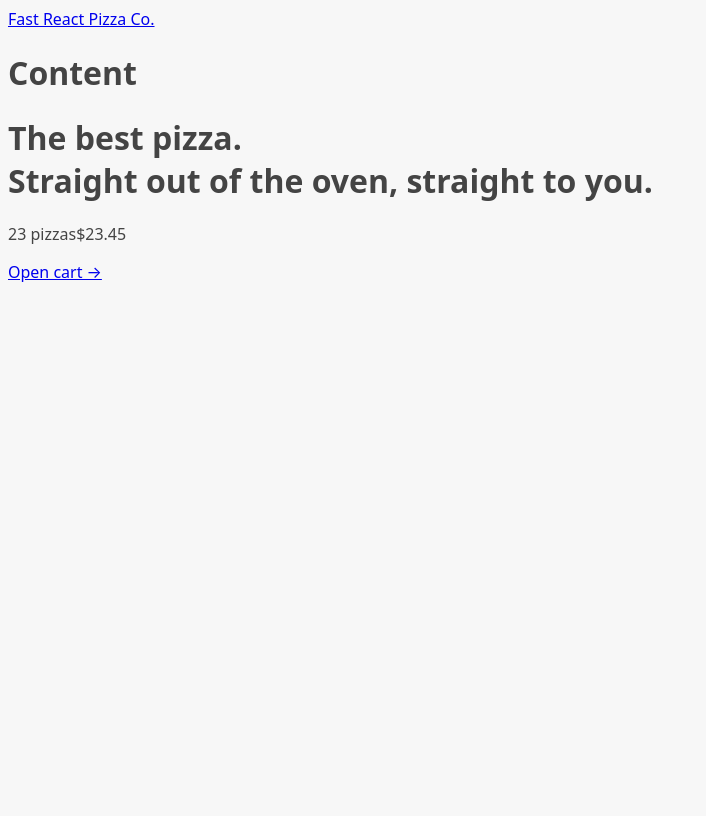
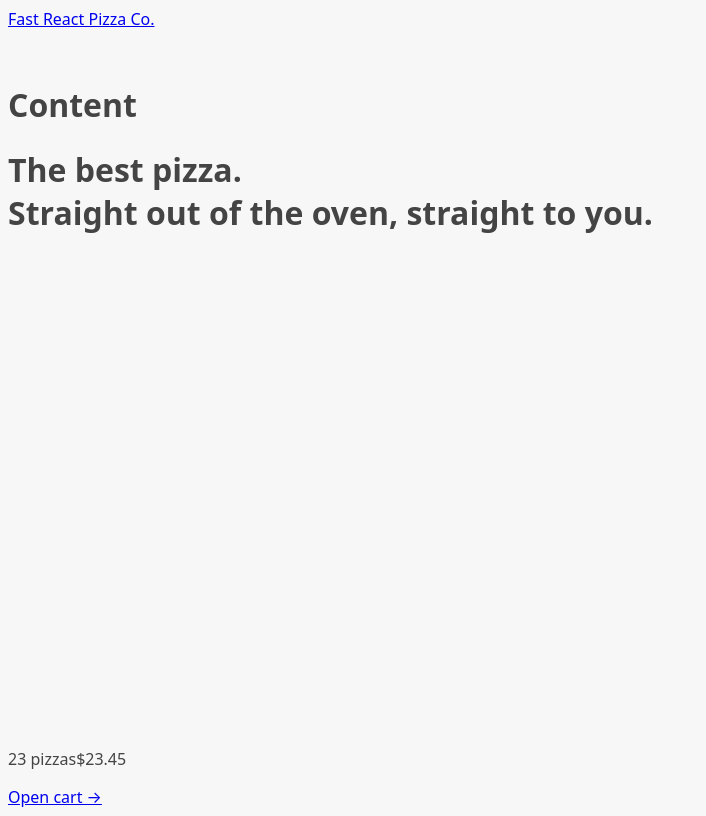
Before and after one commit to rodrigotfdev/reactPizzaTailwind, a React (Vite) app: page / in a window 1280 px wide. Shown: the whole page, without its empty margins (0-706 px from the left). Built offline with nearby package versions, Linux system fonts and the light colour scheme.

Commit message:
feat(loading): add loading indicator to display during data fetch

```diff
--- a/src/features/menu/Menu.tsx
+++ b/src/features/menu/Menu.tsx
@@ -1,10 +1,26 @@
+import React from 'react';
 import { getMenu } from "../../services/apiRestaurant";
 import { useLoaderData } from "react-router-dom";
 import MenuItem from "./MenuItem";
 
+
+interface Pizza {
+  id: number;
+  name: string;
+  unitPrice: number;
+  ingredients: string[];
+  soldOut: boolean;
+  imageUrl: string;
+}
+
+
+type LoaderData = Pizza[];
+
+
 export default function Menu() {
-  const menu = useLoaderData();
-  console.log(menu);
+  const menu = useLoaderData() as LoaderData;
+
+
 
   return (
     <ul>
@@ -15,7 +31,8 @@ export default function Menu() {
   );
 }
 
-export async function Loader() {
+// Loader function for fetching menu data
+export async function Loader(): Promise<LoaderData> {
   const menu = await getMenu();
   return menu;
 }
--- a/src/ui/AppLayout.tsx
+++ b/src/ui/AppLayout.tsx
@@ -1,11 +1,17 @@
 import React from "react";
 import Header from "./Header";
 import CartOverview from "../features/cart/CartOverview";
-import { Outlet } from "react-router-dom";
+import { Outlet, useNavigation } from "react-router-dom";
+import { Loader } from "../features/menu/Menu";
+import LoaderIndicator from "./LoaderIndicator";
 
 export default function AppLayout() {
+  const navigation = useNavigation();
+  const isLoading = navigation.state === "loading";
+
   return (
-    <div>
+    <div className="layout">
+      {isLoading && <LoaderIndicator />}
       <Header />
       <main>
         <h1>Content</h1>
--- /dev/null
+++ b/src/ui/LoaderIndicator.tsx
@@ -0,0 +1,8 @@
+
+export default function LoaderIndicator() {
+  return (
+    <div className='loader'>
+
+    </div>
+  )
+}
```
